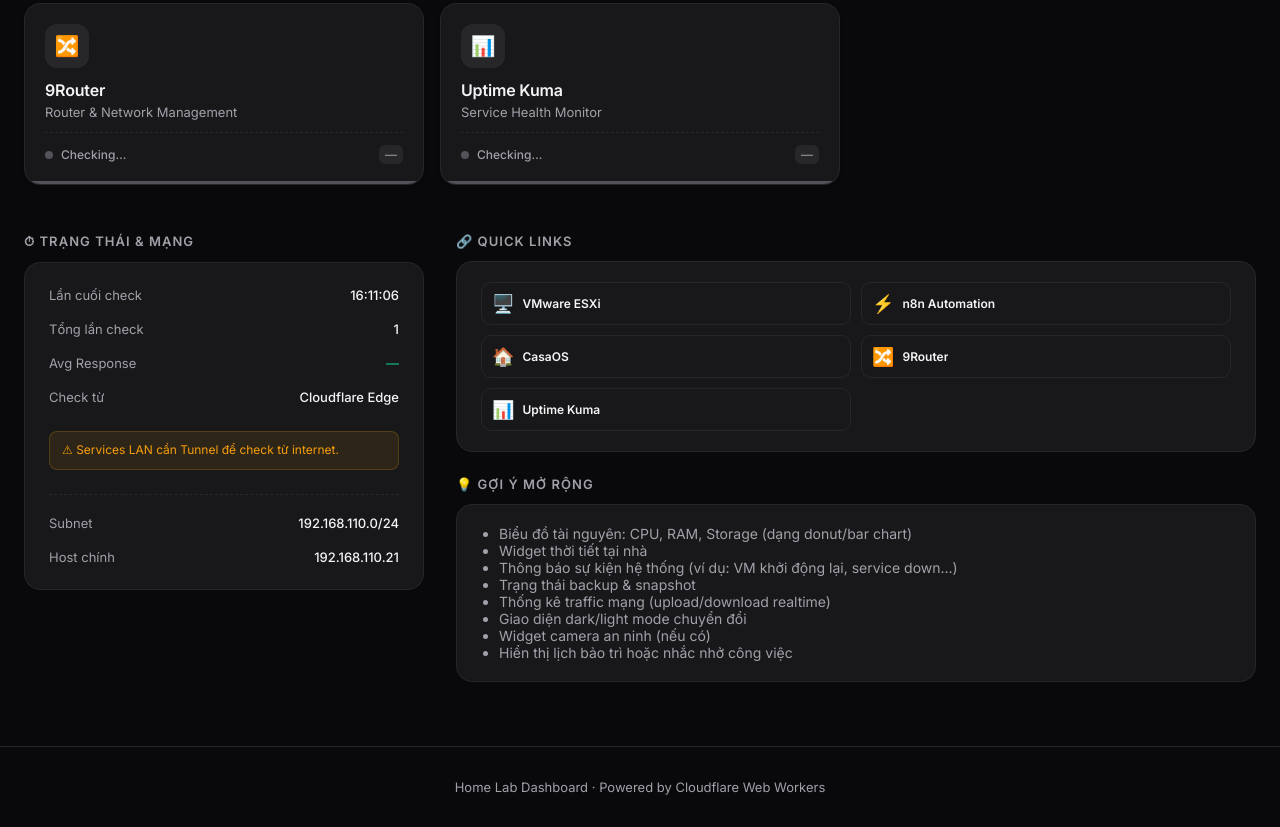
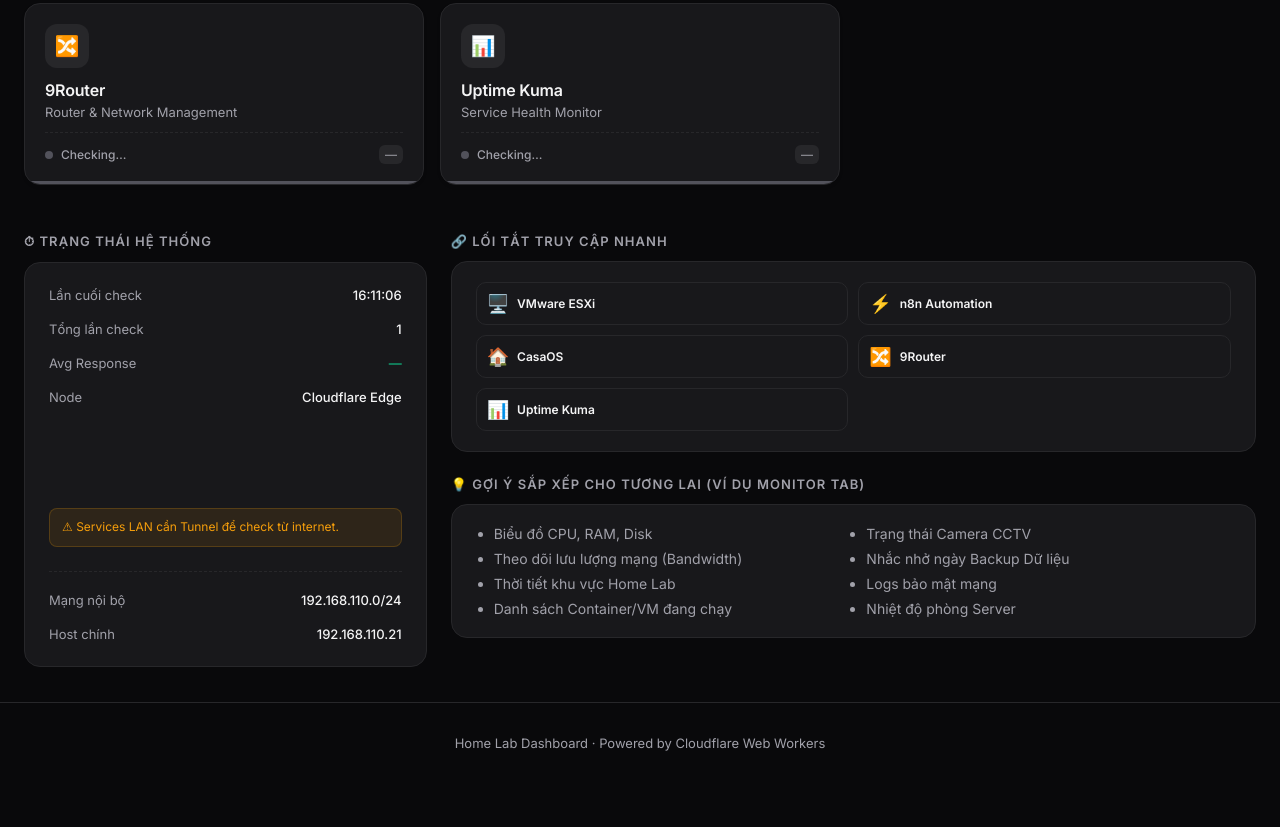
Before and after one commit to zTieuYeuz/dashboard_home, a plain HTML site: page public/index.html in a window 1280 px wide. Shown: the part 546-1373 px from the top of the page. After the commit the page ends 1329 px from the top, so only its background shows below. Drawn offline with Linux system fonts and the light colour scheme; no server answers.

Commit message:
cập nhat lai trang chủ

```diff
--- a/public/index.html
+++ b/public/index.html
@@ -258,47 +258,58 @@ a { color: inherit; text-decoration: none; }
     <div class="services-grid" id="servicesGrid"></div>
   </div>
 
-  <!-- INFO & QUICK LINKS SECTION ONLY -->
-  <div style="display: flex; flex-direction: row; gap: 32px; margin-top: 24px;">
-    <div style="flex:1; max-width: 420px;">
-      <div class="section-title">⏱ Trạng Thái & Mạng</div>
-      <div class="boxed-section" style="gap: 12px;">
+  <!-- BỐ CỤC CHIA 2 CỘT CHO CHI TIẾT TRẠNG THÁI VÀ GỢI Ý MỞ RỘNG -->
+  <div style="display: grid; grid-template-columns: 1fr 2fr; gap: 24px; margin-top: 24px;">
+
+    <!-- CỘT TRÁI: Trạng thái & Mạng -->
+    <div>
+      <div class="section-title">⏱ Trạng Thái Hệ Thống</div>
+      <div class="boxed-section" style="gap: 12px; height: 100%;">
         <div class="info-rows">
           <div class="info-row"><span class="info-key">Lần cuối check</span><span class="info-val" id="lastCheck">—</span></div>
           <div class="info-row"><span class="info-key">Tổng lần check</span><span class="info-val" id="checkCount">0</span></div>
           <div class="info-row"><span class="info-key">Avg Response</span><span class="info-val green" id="avgPing">—</span></div>
-          <div class="info-row"><span class="info-key">Check từ</span><span class="info-val">Cloudflare Edge</span></div>
+          <div class="info-row"><span class="info-key">Node</span><span class="info-val">Cloudflare Edge</span></div>
         </div>
-        <div class="note">⚠ Services LAN cần Tunnel để check từ internet.</div>
+        <div class="note" style="margin-top:auto;">⚠ Services LAN cần Tunnel để check từ internet.</div>
         <div style="border-top: 1px dashed var(--border); padding-top: 16px; margin-top: 12px;">
           <div class="info-rows">
-            <div class="info-row"><span class="info-key">Subnet</span><span class="info-val">192.168.110.0/24</span></div>
+            <div class="info-row"><span class="info-key">Mạng nội bộ</span><span class="info-val">192.168.110.0/24</span></div>
             <div class="info-row"><span class="info-key">Host chính</span><span class="info-val">192.168.110.21</span></div>
           </div>
         </div>
       </div>
     </div>
-    <div style="flex:2; min-width: 320px;">
-      <div class="section-title">🔗 Quick Links</div>
-      <div class="boxed-section" style="gap: 16px;">
-        <div class="qlink-grid" id="quickLinks"></div>
+
+    <!-- CỘT PHẢI: Quick Links & Lịch Trình / Monitor -->
+    <div style="display: flex; flex-direction: column; gap: 24px;">
+
+      <div>
+        <div class="section-title">🔗 Lối tắt truy cập nhanh</div>
+        <div class="boxed-section">
+          <div class="qlink-grid" id="quickLinks"></div>
+        </div>
       </div>
-      <!-- Ý tưởng mới cho dashboard: -->
-      <div class="section-title" style="margin-top:24px;">💡 Gợi ý mở rộng</div>
-      <div class="boxed-section" style="gap:10px; font-size:14px; color:var(--muted);">
-        <ul style="padding-left:18px;">
-          <li>Biểu đồ tài nguyên: CPU, RAM, Storage (dạng donut/bar chart)</li>
-          <li>Widget thời tiết tại nhà</li>
-          <li>Thông báo sự kiện hệ thống (ví dụ: VM khởi động lại, service down...)</li>
-          <li>Trạng thái backup & snapshot</li>
-          <li>Thống kê traffic mạng (upload/download realtime)</li>
-          <li>Giao diện dark/light mode chuyển đổi</li>
-          <li>Widget camera an ninh (nếu có)</li>
-          <li>Hiển thị lịch bảo trì hoặc nhắc nhở công việc</li>
-        </ul>
+
+      <div>
+        <div class="section-title">💡 Gợi ý sắp xếp cho tương lai (Ví dụ Monitor Tab)</div>
+        <div class="boxed-section" style="gap:10px; font-size:14px; color:var(--muted);">
+          <ul style="padding-left:18px; display: grid; grid-template-columns: 1fr 1fr; gap: 8px;">
+            <li>Biểu đồ CPU, RAM, Disk</li>
+            <li>Trạng thái Camera CCTV</li>
+            <li>Theo dõi lưu lượng mạng (Bandwidth)</li>
+            <li>Nhắc nhở ngày Backup Dữ liệu</li>
+            <li>Thời tiết khu vực Home Lab</li>
+            <li>Logs bảo mật mạng</li>
+            <li>Danh sách Container/VM đang chạy</li>
+            <li>Nhiệt độ phòng Server</li>
+          </ul>
+        </div>
       </div>
+
     </div>
-  </div>
+
+  </div> <!-- KẾT THÚC BỐ CỤC CHIA CỘT -->
 
 </div>
 
```
